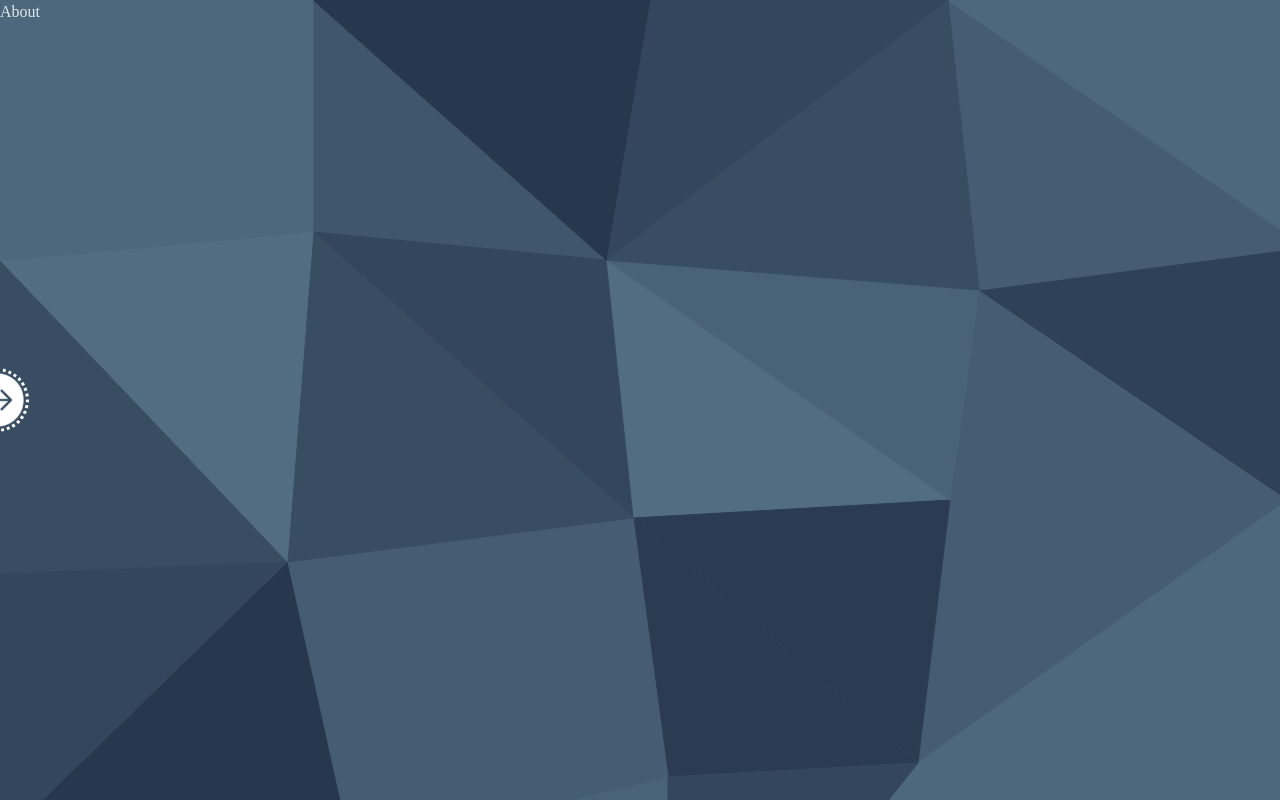
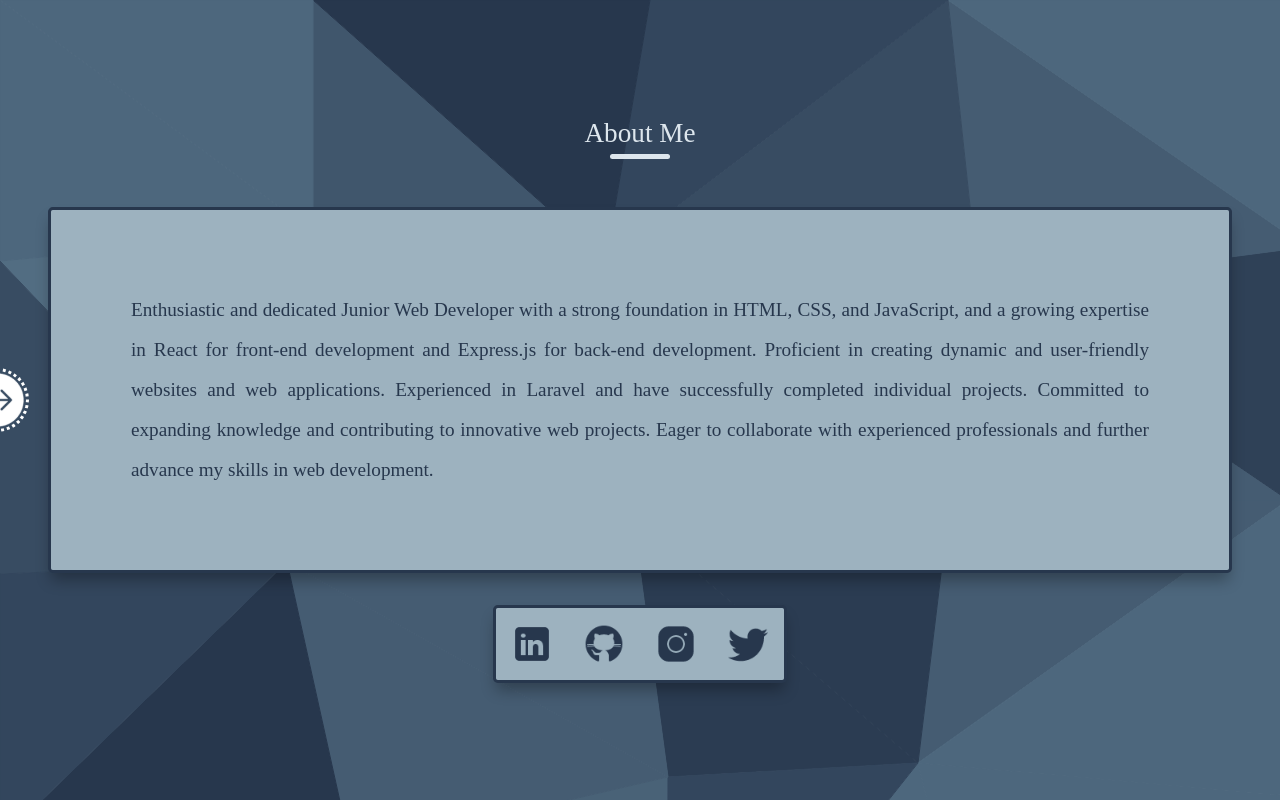
Before and after one commit to ahmadrzq/Portfolio-V5, a React (Vite) app: page /about in a window 1280 px wide. Built offline with nearby package versions, Linux system fonts and the light colour scheme; a web font is replaced by a local one.

Commit message:
Create about page and styles

```diff
--- a/src/pages/About/About.css
+++ b/src/pages/About/About.css
@@ -0,0 +1,36 @@
+/* *About */
+.about__content {
+  text-align: center;
+}
+.about__content p {
+  font-size: 1.2rem;
+  border-radius: var(--size-radius);
+  padding: 5rem;
+  background: var(--color-light-1);
+  line-height: 2.5rem;
+  text-align: justify;
+  margin-bottom: 2rem;
+  color: var(--color-dark-1);
+  border: 3px solid var(--color-dark-1);
+}
+.socials {
+  display: inline-flex;
+  justify-content: center;
+  align-items: center;
+  column-gap: 2rem;
+  padding: 1rem;
+  border-radius: var(--size-radius);
+  background: var(--color-light-1);
+  border: 3px solid var(--color-dark-1);
+}
+.socials a {
+  transition: cubic-bezier(0.075, 0.82, 0.165, 1) 0.3s;
+}
+.socials img {
+  width: 40px;
+  height: auto;
+}
+.socials a:hover {
+  scale: 1.5;
+  transition: cubic-bezier(0.075, 0.82, 0.165, 1) 0.3s;
+}
--- a/src/pages/About/About.jsx
+++ b/src/pages/About/About.jsx
@@ -1,7 +1,43 @@
+import { Link } from 'react-router-dom'
+import Title from '../../components/Title/Title'
 import './About.css'
+import linkedin from '/image/Linkedin.png'
+import github from '/image/Github.png'
+import instagram from '/image/Instagram.png'
+import twitter from '/image/Twitter.png'
 
 export default function About() {
     return (
-        <div>About</div>
+        <section className="about section">
+            <Title value="About Me" />
+            <div className="about__content">
+                <p className="bshadow">
+                    Enthusiastic and dedicated Junior Web Developer with a strong
+                    foundation in HTML, CSS, and JavaScript, and a growing expertise in
+                    React for front-end development and Express.js for back-end
+                    development. Proficient in creating dynamic and user-friendly
+                    websites and web applications. Experienced in Laravel and have
+                    successfully completed individual projects. Committed to expanding
+                    knowledge and contributing to innovative web projects. Eager to
+                    collaborate with experienced professionals and further advance my
+                    skills in web development.
+                </p>
+
+                <div className="socials bshadow">
+                    <Link to="https://www.linkedin.com/in/ahmad-rizqi-isnain/" target="_blank"
+                    ><img src={linkedin} alt=""
+                        /></Link>
+                    <Link to="https://github.com/ahmadrzq" target="_blank"
+                    ><img src={github} alt=""
+                        /></Link>
+                    <Link to="https://www.instagram.com/ahmadrizqiisnain/" target="_blank"
+                    ><img src={instagram} alt=""
+                        /></Link>
+                    <Link to="https://twitter.com/ahmrizn" target="_blank"
+                    ><img src={twitter} alt=""
+                        /></Link>
+                </div>
+            </div>
+        </section>
     )
 }
```
